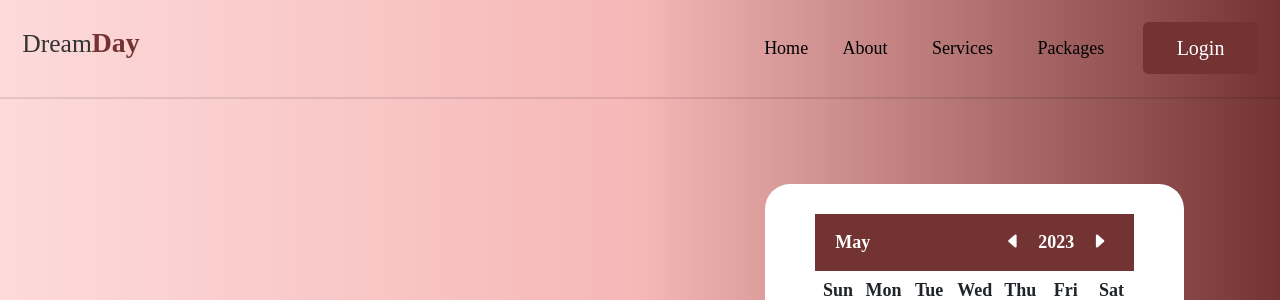
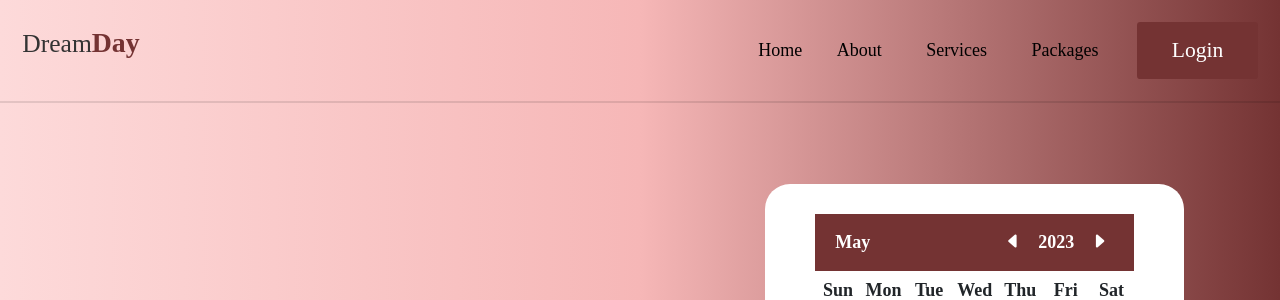
Before and after one commit to munazzahammf/wedding-plan, a PHP site: page / in a window 1280 px wide. Shown: the top 300 px of the page. Run offline with PHP 8.4, Linux system fonts and the light colour scheme; some web fonts are replaced.

Commit message:
Refactored some code.

```diff
--- a/assets/css/style.css
+++ b/assets/css/style.css
@@ -110,6 +110,13 @@ section {
   display: none;
 }
 
+.login-btn {
+  background-color: var(--orange);
+  color: var(--white);
+  padding: 1rem 3rem;
+  font-size: larger;
+}
+
 .log-out-btn {
   color: red;
 }
@@ -117,7 +124,7 @@ section {
 
 /* home start */
 .home {
-  background: linear-gradient(to left, #743333, #f6b7b7 , #fddada);
+  background: linear-gradient(to left, #743333, #f6b7b7, #fddada);
 }
 .home nav-item {
   color: #b87200;
@@ -220,8 +227,6 @@ section {
 }
 /* footer end */
 
-
-
 /* service start */
 .hero {
   background: var(--light-body);
@@ -229,14 +234,14 @@ section {
   position: relative;
   height: 100%;
 }
-.hero h1{
+.hero h1 {
   font-style: italic;
   text-align: center;
   padding-bottom: 520px;
   font-size: 30px;
   color: #743333;
 }
-.slide-row{
+.slide-row {
   display: flex;
   width: 3200px;
   transition: 0.5s;
@@ -270,18 +275,18 @@ section {
   box-sizing: border-box;
   z-index: 2;
 }
-.user-text h3{
+.user-text h3 {
   font-size: larger;
   text-align: center;
   font-style: inherit;
 }
-.service-container{
+.service-container {
   width: 1000px;
   height: 500px;
   position: absolute;
   top: 60%;
   left: 60%;
-  transform: translate(-50% , -50%);
+  transform: translate(-50%, -50%);
 }
 .indicator {
   position: absolute;
@@ -289,7 +294,7 @@ section {
   transform: translateX(-50%);
   bottom: -10%;
 }
-.btn {
+.btn-service {
   display: inline-block;
   height: 15px;
   width: 15px;
@@ -302,28 +307,27 @@ section {
 .active {
   width: 45px;
 }
-.section{
+.section {
   overflow: hidden;
   height: 100%;
   width: 100%;
 }
 /* service end */
 
-
 /* package start */
 
-.packages h2{
+.packages h2 {
   color: var(--orange);
   font-size: 32px;
   padding: 50px 0;
   text-align: center;
 }
-.packages .price-row{
+.packages .price-row {
   width: 90%;
   max-width: 1100px;
   margin: auto;
   display: grid;
-  grid-template-columns: repeat(auto-fit, minmax(250px , 1fr));
+  grid-template-columns: repeat(auto-fit, minmax(250px, 1fr));
   grid-gap: 25px;
 }
 .price-col {
@@ -333,30 +337,30 @@ section {
   color: var(--white);
   text-align: center;
 }
-.price-col p{
+.price-col p {
   font-size: 22px;
 }
-.price-col h3{
+.price-col h3 {
   font-size: 34px;
   margin: 20px 0 40px;
   font-weight: 500;
 }
-.price-col ul{
+.price-col ul {
   text-align: left;
   margin: 20px 0;
-  color: ;
+  /* color: ; */
   list-style: none;
 }
-.price-col ul li{
+.price-col ul li {
   margin: 15px 0;
 }
-.price-col ul li::before{
-  content: '\2022';
+.price-col ul li::before {
+  content: "\2022";
   color: var(--white);
   font-weight: bold;
   margin-right: 8px;
 }
-.price-col button{
+.price-col button {
   width: 100%;
   padding: 12px 0;
   background: transparent;
@@ -368,7 +372,7 @@ section {
   cursor: pointer;
   transition: background 0.5s;
 }
-.price-col button:hover{
+.price-col button:hover {
   font-weight: bold;
   background: var(--white);
   color: var(--orange);
--- a/index.php
+++ b/index.php
@@ -87,7 +87,7 @@
           </ul>
         </li>';
                   } else {
-                     echo '<a href="register.php" class="link-btn">Login</a>';
+                     echo '<a href="register.php" class="btn btn-lg login-btn" role="button" aria-disabled="true">Login</a>';
                   }
                   ?>
                </ul>
@@ -216,20 +216,22 @@
 
          <div class="service-container">
             <div class="indicator">
-               <span class="btn"></span>
-               <span class="btn" action="active"></span>
-               <span class="btn"></span>
-               <span class="btn"></span>
+               <span class="btn-service"></span>
+               <span class="btn-service" action="active"></span>
+               <span class="btn-service"></span>
+               <span class="btn-service"></span>
             </div>
             <div class="section">
                <div class="slide-row" id="slide">
                   <div class="slide-col">
                      <div class="user-text">
                         <h3>FLORAL</h3>
-                        <p>We're honored to be a part of your special day and can't wait to
+                        <p>
+                           We're honored to be a part of your special day and can't wait to
                            bring your floral dreams to life. Our team of talented florists is dedicated to creating beautiful
                            arrangements that will add a touch of elegance and romance to your celebration. We're here to make
-                           your wedding day blooming marvelous!</p>
+                           your wedding day blooming marvelous!
+                        </p>
 
                      </div>
                      <div class="user-image">
--- a/java-script/service.js
+++ b/java-script/service.js
@@ -1,4 +1,4 @@
-var btn = document.getElementsByClassName("btn");
+var btn = document.getElementsByClassName("btn-service");
 var slide = document.getElementById("slide");
 
 btn[0].onclick = function () {
```
Also changed, not shown: views/layouts/main_layout.php (added).
